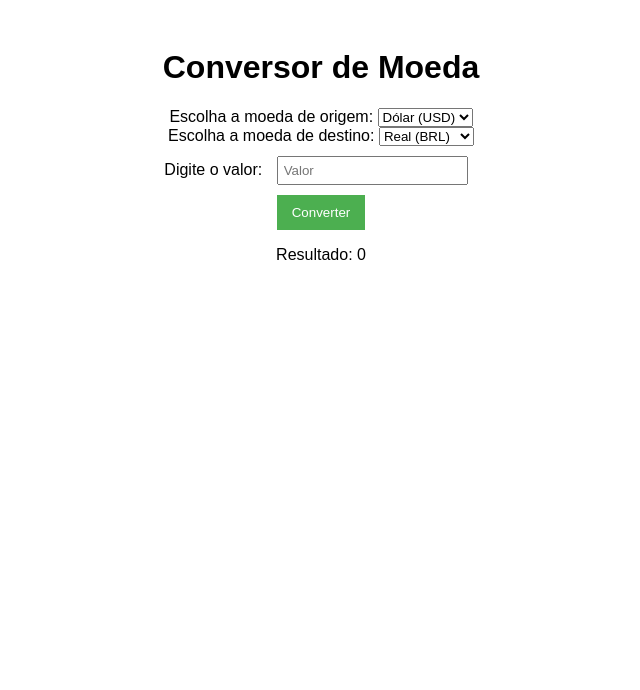
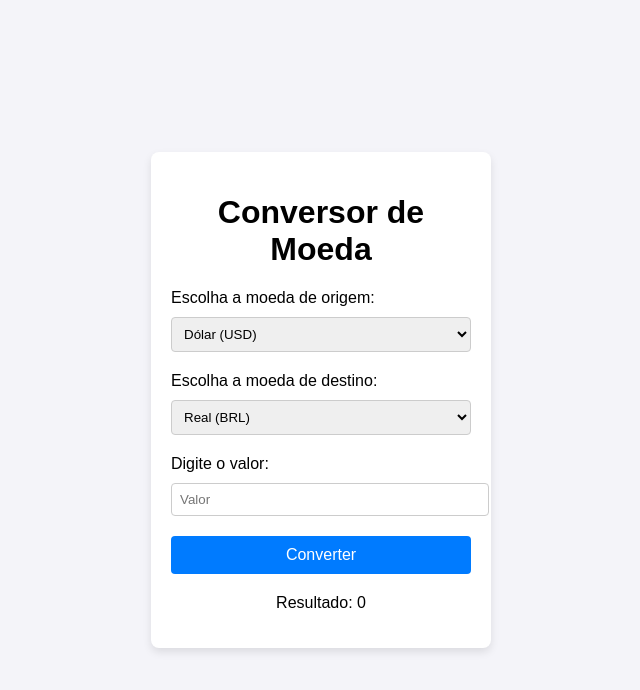
Before and after one commit to it-GuilhermeDev/conversor-de-moeda, a plain HTML site: page index.html in a window 1280 px wide. Shown: the whole page, without its empty margins (319-959 px from the left). Drawn offline with Linux system fonts and the light colour scheme.

Commit message:
Update style.css

```diff
--- a/style.css
+++ b/style.css
@@ -1,22 +1,58 @@
 body {
     font-family: Arial, sans-serif;
-    text-align: center;
-    padding: 20px;
+    display: flex;
+    justify-content: center;
+    align-items: center;
+    height: 100vh;
+    background-color: #f4f4f9;
+    margin: 0;
 }
 
-input {
-    margin: 10px;
-    padding: 5px;
+.container {
+    background-color: #fff;
+    padding: 20px;
+    border-radius: 8px;
+    box-shadow: 0 4px 8px rgba(0, 0, 0, 0.1);
+    width: 300px;
+}
+
+h1 {
+    text-align: center;
+}
+
+.form-group {
+    margin-bottom: 15px;
+}
+
+label {
+    display: block;
+    margin-bottom: 5px;
+}
+
+input, select {
+    width: 100%;
+    padding: 8px;
+    margin: 5px 0;
+    border: 1px solid #ccc;
+    border-radius: 4px;
 }
 
 button {
-    padding: 10px 15px;
-    background-color: #4CAF50;
-    color: white;
+    width: 100%;
+    padding: 10px;
+    background-color: #007BFF;
+    color: #fff;
     border: none;
+    border-radius: 4px;
+    font-size: 16px;
     cursor: pointer;
 }
 
 button:hover {
-    background-color: #45a049;
+    background-color: #0056b3;
 }
+
+#result {
+    margin-top: 20px;
+    text-align: center;
+}
```
